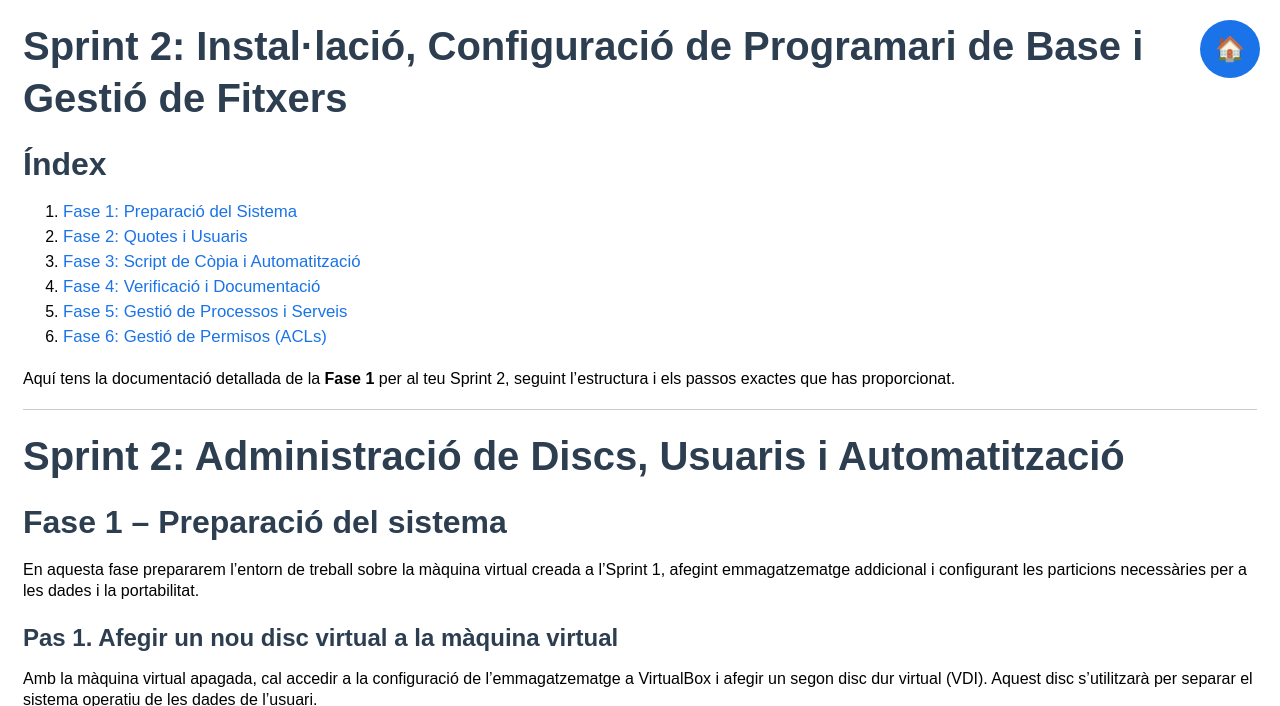
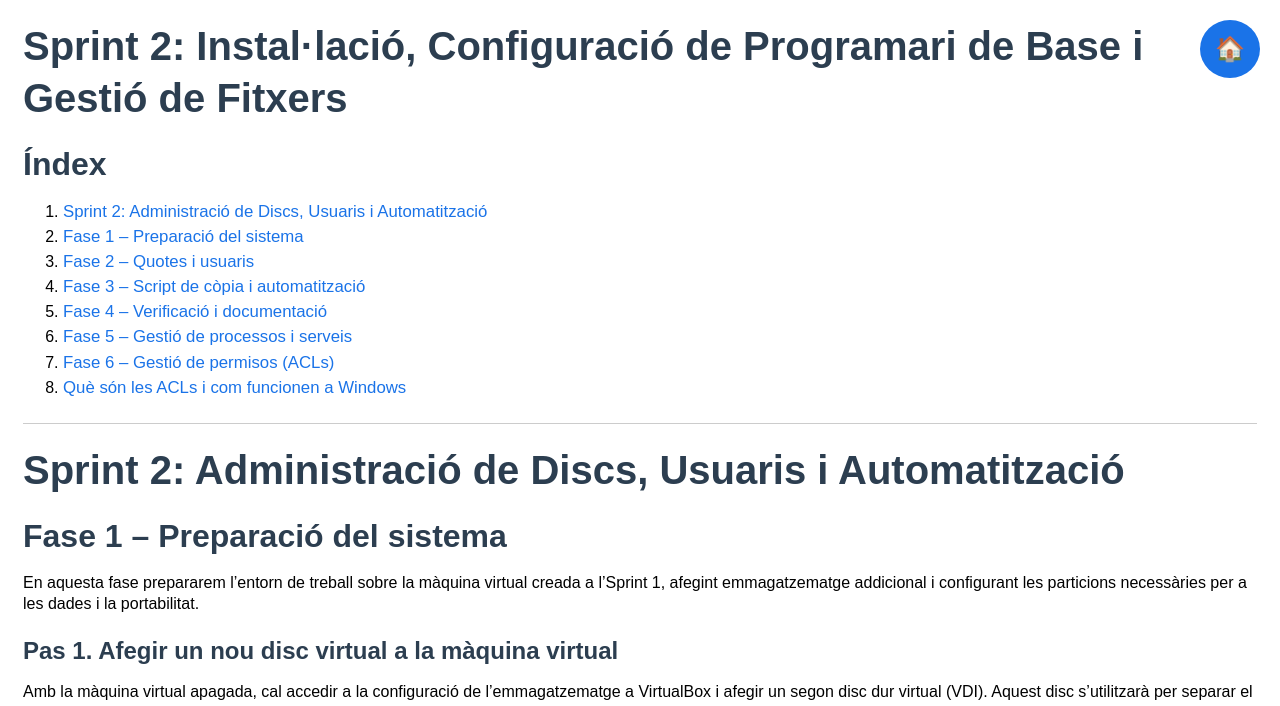
Before and after one commit to pauserra-IE/ISOPJ2, a Jekyll site: the page built from SP2/SP2.md, in a window 1280 px wide and 900 px high, cut to the strip 0-706 px from the top of the window. Built offline with Jekyll 4.4.1, drawn with Linux system fonts in a browser that asks for light colours.

Commit message:
Fix Index

```diff
--- a/SP2/SP2.md
+++ b/SP2/SP2.md
@@ -5,14 +5,15 @@ title: "Sprint 2: Instal·lació, Configuració de Programari de Base i Gestió
 
 ## Índex
 
-1. [Fase 1: Preparació del Sistema](#fase-1-preparació-del-sistema)
-2. [Fase 2: Quotes i Usuaris](#fase-2-quotes-i-usuaris)
-3. [Fase 3: Script de Còpia i Automatització](#fase-3-script-de-còpia-i-automatització)
-4. [Fase 4: Verificació i Documentació](#fase-4-verificació-i-documentació)
-5. [Fase 5: Gestió de Processos i Serveis](#fase-5-gestió-de-processos-i-serveis)
-6. [Fase 6: Gestió de Permisos (ACLs)](#fase-6-gestió-de-permisos-acls)
+1. [Sprint 2: Administració de Discs, Usuaris i Automatització](#sprint-2-administració-de-discs-usuaris-i-automatització)
+2. [Fase 1 – Preparació del sistema](#fase-1--preparació-del-sistema)
+3. [Fase 2 – Quotes i usuaris](#fase-2--quotes-i-usuaris)
+4. [Fase 3 – Script de còpia i automatització](#fase-3--script-de-còpia-i-automatització)
+5. [Fase 4 – Verificació i documentació](#fase-4--verificació-i-documentació)
+6. [Fase 5 – Gestió de processos i serveis](#fase-5--gestió-de-processos-i-serveis)
+7. [Fase 6 – Gestió de permisos (ACLs)](#fase-6--gestió-de-permisos-acls)
+8. [Què són les ACLs i com funcionen a Windows](#què-són-les-acls-i-com-funcionen-a-windows)
 
-Aquí tens la documentació detallada de la **Fase 1** per al teu Sprint 2, seguint l'estructura i els passos exactes que has proporcionat.
 
 ---
 
```
